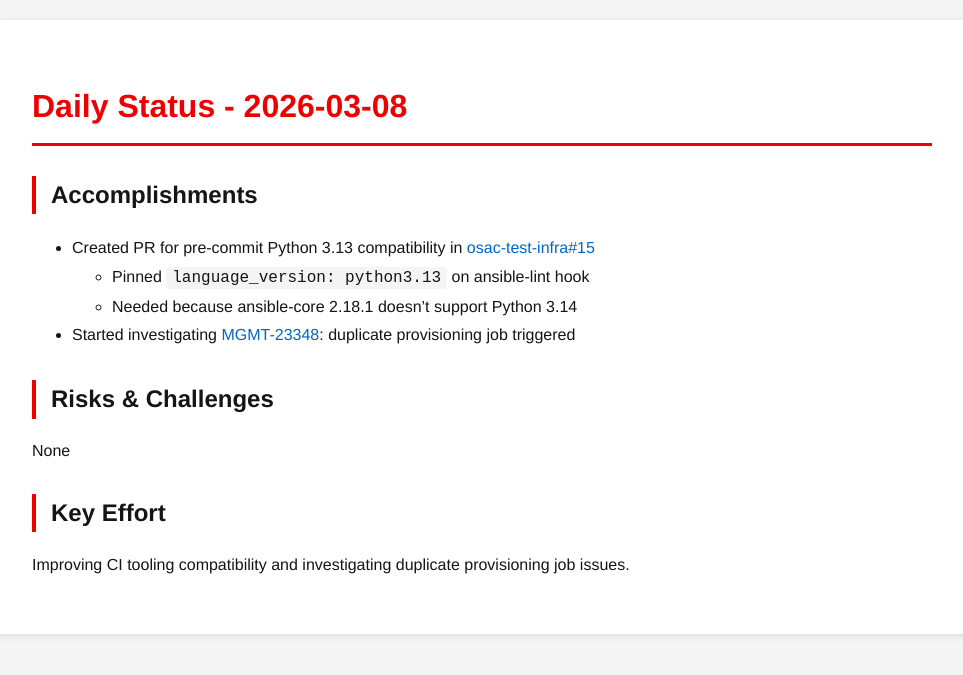
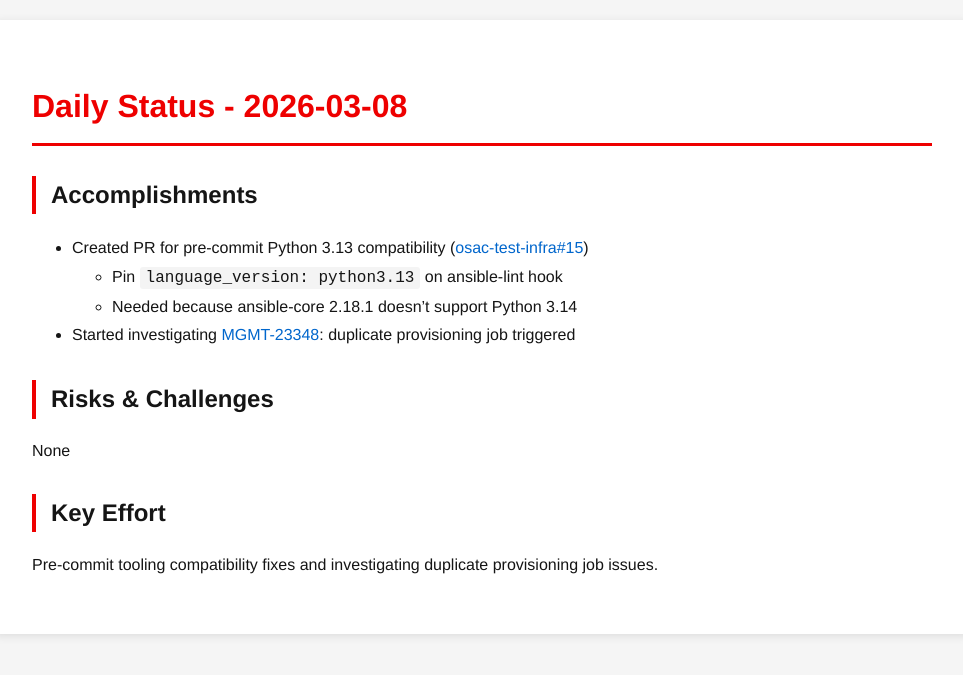
Before and after one commit to tzvatot/daily-status, a Jekyll site: the page built from 2026-03-08.md, in a window 1280 px wide. Shown: the top 675 px of the page, without its empty margins (158-1121 px from the left). Built offline with Jekyll 4.4.1, drawn with Linux system fonts in a browser that asks for light colours.

Commit message:
Daily status update - 2026-03-08

```diff
--- a/2026-03-08.md
+++ b/2026-03-08.md
@@ -7,8 +7,8 @@ date: 2026-03-08
 # Daily Status - 2026-03-08
 
 ## Accomplishments
-- Created PR for pre-commit Python 3.13 compatibility in [osac-test-infra#15](https://github.com/osac-project/osac-test-infra/pull/15)
-  - Pinned `language_version: python3.13` on ansible-lint hook
+- Created PR for pre-commit Python 3.13 compatibility ([osac-test-infra#15](https://github.com/osac-project/osac-test-infra/pull/15))
+  - Pin `language_version: python3.13` on ansible-lint hook
   - Needed because ansible-core 2.18.1 doesn't support Python 3.14
 - Started investigating [MGMT-23348](https://issues.redhat.com/browse/MGMT-23348): duplicate provisioning job triggered
 
@@ -16,4 +16,4 @@ date: 2026-03-08
 None
 
 ## Key Effort
-Improving CI tooling compatibility and investigating duplicate provisioning job issues.
+Pre-commit tooling compatibility fixes and investigating duplicate provisioning job issues.
```
